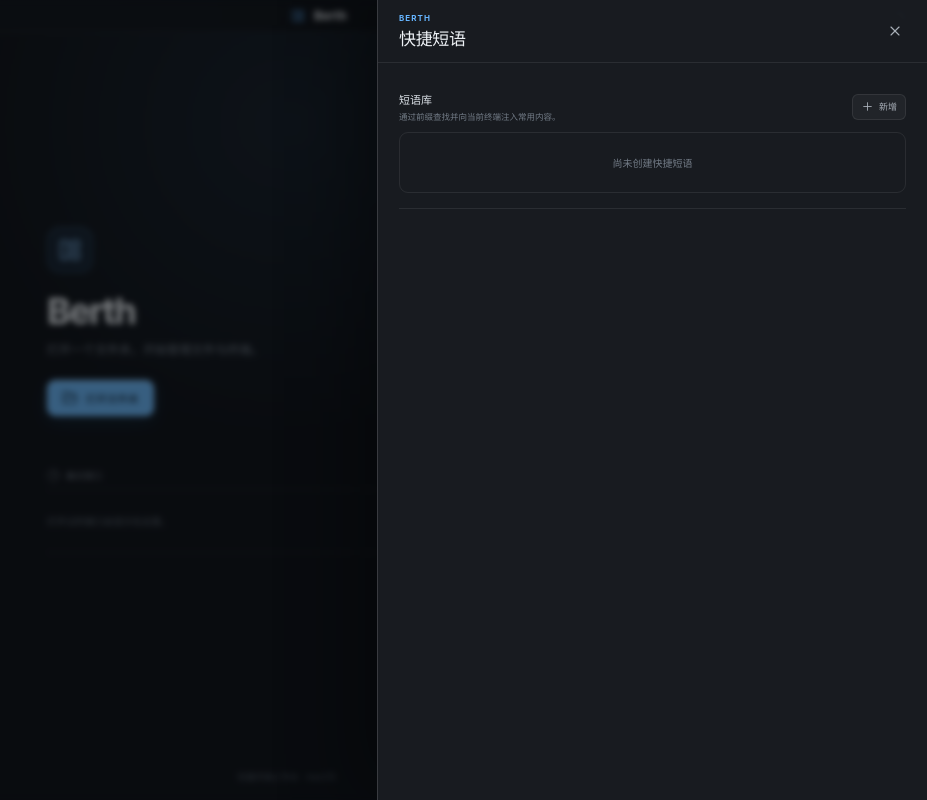
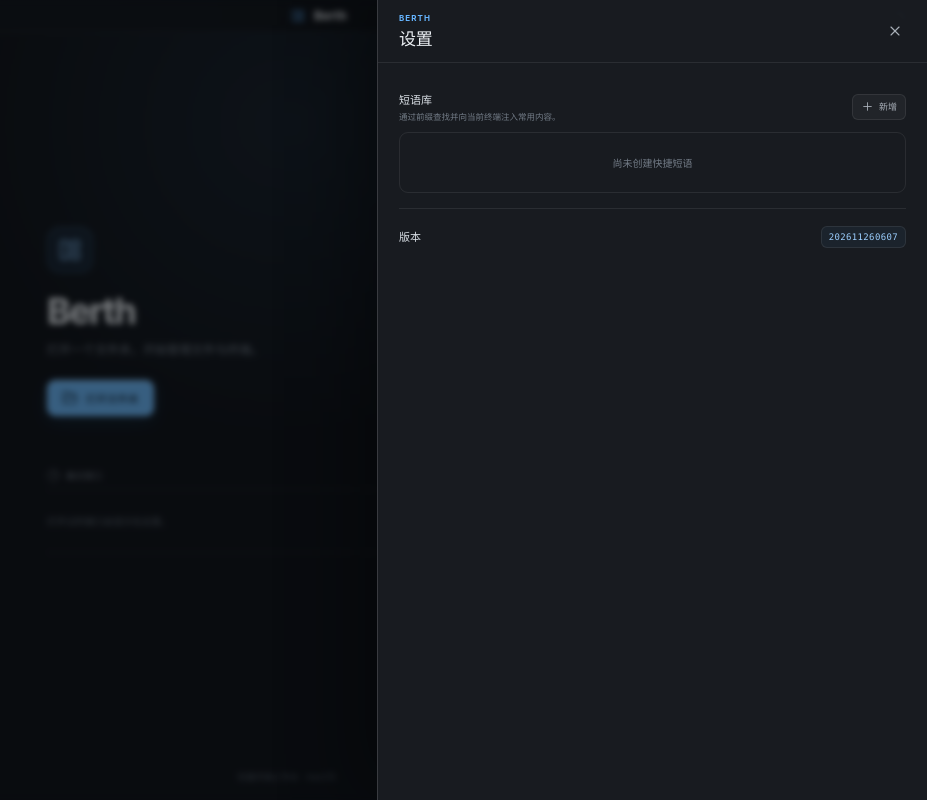
Before and after one commit to WtecHtec/berth, a React (Vite) app: page / in a window 1280 px wide. Both pictures are taken after a click on the button "打开设置". Shown: the whole page, without its empty margins (353-1280 px from the left). Built offline with nearby package versions, Linux system fonts and the light colour scheme.

Commit message:
feat(version)

```diff
--- /dev/null
+++ b/src/build.d.ts
@@ -0,0 +1,2 @@
+/** 由 Vite 在构建开始时注入，格式为 YYYYMMDDHHmm。 */
+declare const __BERTH_BUILD_VERSION__: string;
--- a/src/features/git/GitChangesPanel.tsx
+++ b/src/features/git/GitChangesPanel.tsx
@@ -1,5 +1,5 @@
 import { useState } from "react";
-import type { GitChangeKind, GitDiffMode, GitFileChange, GitRepository } from "../../domain/git/models";
+import type { GitChangeKind, GitDiffMode, GitDiffTarget, GitFileChange, GitRepository } from "../../domain/git/models";
 import { fileName, gitStatusLabel, gitStatusLetter, relativeParent } from "../../domain/git/status";
 import { useGitActions } from "../../hooks/useGitWorkspace";
 import { useGitStore } from "../../store/useGitStore";
@@ -13,26 +13,29 @@ import {
   Undo2,
 } from "lucide-react";
 import { IconButton } from "../../shared/ui/IconButton";
+import { useWorkbenchStore } from "../../store/useWorkbenchStore";
 
 interface ChangeRowProps {
   repository: GitRepository;
   change: GitFileChange;
   mode: GitDiffMode;
   status: GitChangeKind;
+  selected: boolean;
   actions: ReturnType<typeof useGitActions>;
 }
 
-function ChangeRow({ repository, change, mode, status, actions }: ChangeRowProps) {
+function ChangeRow({ repository, change, mode, status, selected, actions }: ChangeRowProps) {
   const repositoryBusy = useGitStore((state) => Boolean(state.busyPaths[repository.root]));
   const busy = useGitStore((state) => state.busyPaths[change.path]);
   const parent = relativeParent(change.relativePath);
   const staged = mode === "staged";
 
   return (
-    <div className="git-change-row">
+    <div className={`git-change-row ${selected ? "is-selected" : ""}`}>
       <button
         type="button"
         className="git-change-row__main"
+        aria-current={selected ? "true" : undefined}
         title={`${gitStatusLabel(status)} · ${change.relativePath}`}
         onClick={() => actions.openDiff(repository, change, mode)}
       >
@@ -61,10 +64,11 @@ interface ChangeGroupProps {
   repository: GitRepository;
   mode: GitDiffMode;
   changes: Array<{ change: GitFileChange; status: GitChangeKind }>;
+  selectedTarget?: GitDiffTarget;
   actions: ReturnType<typeof useGitActions>;
 }
 
-function ChangeGroup({ title, repository, mode, changes, actions }: ChangeGroupProps) {
+function ChangeGroup({ title, repository, mode, changes, selectedTarget, actions }: ChangeGroupProps) {
   if (changes.length === 0) return null;
   return (
     <section className="git-change-group" aria-label={`${repository.name} ${title}`}>
@@ -79,6 +83,9 @@ function ChangeGroup({ title, repository, mode, changes, actions }: ChangeGroupP
           change={change}
           mode={mode}
           status={status}
+          selected={selectedTarget?.repositoryRoot === repository.root
+            && selectedTarget.path === change.path
+            && selectedTarget.mode === mode}
           actions={actions}
         />
       ))}
@@ -90,10 +97,11 @@ interface RepositorySectionProps {
   repository: GitRepository;
   expanded: boolean;
   onToggle(): void;
+  selectedTarget?: GitDiffTarget;
   actions: ReturnType<typeof useGitActions>;
 }
 
-function RepositorySection({ repository, expanded, onToggle, actions }: RepositorySectionProps) {
+function RepositorySection({ repository, expanded, onToggle, selectedTarget, actions }: RepositorySectionProps) {
   const busy = useGitStore((state) => state.busyPaths[repository.root]);
   const working = repository.changes.flatMap((change) => (
     change.worktreeStatus ? [{ change, status: change.worktreeStatus }] : []
@@ -140,8 +148,8 @@ function RepositorySection({ repository, expanded, onToggle, actions }: Reposito
       </div>
       {expanded ? (
         <div className="git-repository__content">
-          <ChangeGroup title="已暂存的更改" repository={repository} mode="staged" changes={staged} actions={actions} />
-          <ChangeGroup title="更改" repository={repository} mode="working" changes={working} actions={actions} />
+          <ChangeGroup title="已暂存的更改" repository={repository} mode="staged" changes={staged} selectedTarget={selectedTarget} actions={actions} />
+          <ChangeGroup title="更改" repository={repository} mode="working" changes={working} selectedTarget={selectedTarget} actions={actions} />
           {count === 0 ? <div className="git-repository__clean">没有待处理的更改</div> : null}
         </div>
       ) : null}
@@ -160,6 +168,11 @@ export function GitChangesPanel({ collapsed }: GitChangesPanelProps) {
   const error = useGitStore((state) => state.error);
   const warnings = useGitStore((state) => state.warnings);
   const setError = useGitStore((state) => state.setError);
+  // 源码管理选中态跟随当前活动面板的 diff 标签，而不是只按路径判断。
+  const selectedTarget = useWorkbenchStore((state) => {
+    const pane = state.panes.find((item) => item.id === state.activePaneId);
+    return pane?.tabs.find((tab) => tab.id === pane.activeTabId)?.gitDiffTarget;
+  });
   const actions = useGitActions();
   const [selectedRoot, setSelectedRoot] = useState("all");
   const [collapsedRoots, setCollapsedRoots] = useState<Record<string, true>>({});
@@ -216,6 +229,7 @@ export function GitChangesPanel({ collapsed }: GitChangesPanelProps) {
             key={repository.root}
             repository={repository}
             actions={actions}
+            selectedTarget={selectedTarget}
             expanded={!collapsedRoots[repository.root]}
             onToggle={() => setCollapsedRoots((current) => {
               const next = { ...current };
--- a/src/features/settings/SettingsSheet.tsx
+++ b/src/features/settings/SettingsSheet.tsx
@@ -27,7 +27,7 @@ export function SettingsSheet() {
   return (
     <div className="sheet-scrim" role="presentation" onMouseDown={closeSheet}>
       <aside className="settings-sheet" role="dialog" aria-modal="true" aria-labelledby="settings-title" onMouseDown={(event) => event.stopPropagation()}>
-        <header><div><span>BERTH</span><h2 id="settings-title">快捷短语</h2></div><IconButton label="关闭设置" onClick={closeSheet}><X size={16} /></IconButton></header>
+        <header><div><span>BERTH</span><h2 id="settings-title">设置</h2></div><IconButton label="关闭设置" onClick={closeSheet}><X size={16} /></IconButton></header>
         <div className="settings-scroll">
           <section className="settings-section phrase-settings">
             <div className="settings-section__heading"><div><h3>短语库</h3><p>通过前缀查找并向当前终端注入常用内容。</p></div><button className="mini-button" type="button" onClick={() => { setActionError(null); setEditor({ mode: "create" }); }}><Plus size={13} />新增</button></div>
@@ -64,6 +64,12 @@ export function SettingsSheet() {
               )}
             </div>
           </section>
+          <section className="settings-section app-version-setting" aria-labelledby="build-version-title">
+            <div>
+              <h3 id="build-version-title">版本</h3>
+            </div>
+            <code aria-label={`构建版本 ${__BERTH_BUILD_VERSION__}`}>{__BERTH_BUILD_VERSION__}</code>
+          </section>
         </div>
       </aside>
     </div>
--- a/src/styles/overlays.css
+++ b/src/styles/overlays.css
@@ -31,6 +31,10 @@
 .phrase-editor input:focus, .phrase-editor textarea:focus { border-color: rgba(102,181,255,.48); }
 .phrase-editor__error, .phrase-action-error { margin-top: 8px; color: #f2b0ae; font-size: 9px; }.phrase-editor footer { display: flex; justify-content: flex-end; gap: 7px; margin-top: 11px; }
 .phrase-table { overflow: hidden; border: 1px solid var(--hairline); border-radius: 9px; }.phrase-table__empty { padding: 22px 12px; color: var(--text-3); font-size: 10px; text-align: center; }.phrase-setting-row { min-height: 54px; display: grid; grid-template-columns: 66px minmax(0,1fr) 48px 28px 28px; align-items: center; gap: 7px; padding: 7px 7px 7px 10px; border-bottom: 1px solid var(--hairline); }.phrase-setting-row:last-child { border-bottom: 0; }.phrase-setting-row code { overflow: hidden; color: var(--blue); font-size: 9.5px; white-space: nowrap; text-overflow: ellipsis; }.phrase-setting-row > div { min-width: 0; display: grid; gap: 3px; }.phrase-setting-row strong { font-size: 9.5px; }.phrase-setting-row span { overflow: hidden; color: var(--text-3); font-size: 8px; white-space: nowrap; text-overflow: ellipsis; }.phrase-setting-row em { overflow: hidden; color: var(--text-3); font-size: 8px; font-style: normal; white-space: nowrap; text-overflow: ellipsis; }
+.app-version-setting { display: flex; align-items: center; justify-content: space-between; gap: 18px; border-bottom: 0; }
+.app-version-setting h3 { margin-bottom: 3px; }
+.app-version-setting p { margin: 0; color: var(--text-3); font-size: 8.5px; }
+.app-version-setting code { padding: 5px 7px; color: #9ccfff; border: 1px solid var(--hairline); border-radius: 6px; background: rgba(102,181,255,.055); font-family: var(--font-mono); font-size: 9px; letter-spacing: .04em; white-space: nowrap; }
 @keyframes scrim-in { from { opacity: 0; } }
 @keyframes materialize { from { opacity: 0; transform: translateY(-7px) scale(.985); filter: blur(5px); } to { opacity: 1; transform: none; filter: blur(0); } }
 @keyframes sheet-in { from { transform: translateX(100%); opacity: .55; } to { transform: translateX(0); opacity: 1; } }
--- a/src/styles/shell.css
+++ b/src/styles/shell.css
@@ -210,6 +210,10 @@
 .git-change-group__heading { height: 23px; display: flex; align-items: center; justify-content: space-between; padding: 0 8px; color: #7f8994; font-size: 8.5px; font-weight: 620; }
 .git-change-row { min-width: 0; height: 30px; display: grid; grid-template-columns: minmax(0,1fr) 25px; align-items: center; position: relative; border-radius: 5px; }
 .git-change-row:hover, .git-change-row:focus-within { background: var(--surface-1); }
+.git-change-row.is-selected { background: var(--blue-soft); }
+.git-change-row.is-selected::before { width: 2px; height: 14px; content: ""; position: absolute; left: 1px; top: 8px; border-radius: 999px; background: var(--blue); pointer-events: none; }
+.git-change-row.is-selected .git-change-row__main { color: var(--text-1); }
+.git-change-row.is-selected .git-change-row__copy small { color: #8291a1; }
 .git-change-row__main { min-width: 0; height: 100%; display: grid; grid-template-columns: minmax(0,1fr) auto; align-items: center; gap: 4px; padding: 0 3px 0 8px; color: var(--text-2); border: 0; background: transparent; text-align: left; }
 .git-change-row__copy { min-width: 0; display: flex; align-items: baseline; gap: 5px; overflow: hidden; }
 .git-change-row__copy strong { overflow: hidden; color: inherit; font-size: 9.5px; font-weight: 520; text-overflow: ellipsis; white-space: nowrap; }
--- a/vite.config.ts
+++ b/vite.config.ts
@@ -1,8 +1,18 @@
 import { defineConfig } from "vite";
 import react from "@vitejs/plugin-react";
 
+/** 将打包开始时间转换为可直接识别的年月日时分版本号。 */
+function createBuildVersion(date: Date): string {
+  const pad = (value: number) => String(value).padStart(2, "0");
+  return `${date.getFullYear()}${pad(date.getMonth() + 1)}${pad(date.getDate())}${pad(date.getHours())}${pad(date.getMinutes())}`;
+}
+
 export default defineConfig({
   plugins: [react()],
+  // 版本在 Vite 启动构建时固定，应用运行期间不会随系统时间变化。
+  define: {
+    __BERTH_BUILD_VERSION__: JSON.stringify(createBuildVersion(new Date())),
+  },
   clearScreen: false,
   server: {
     host: "127.0.0.1",
```
